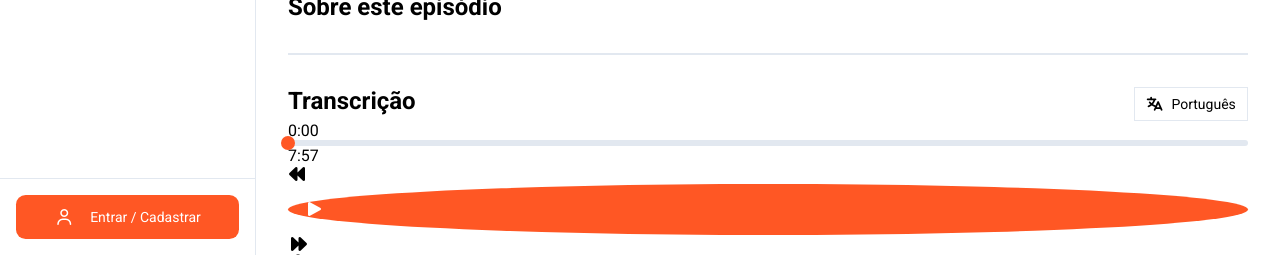
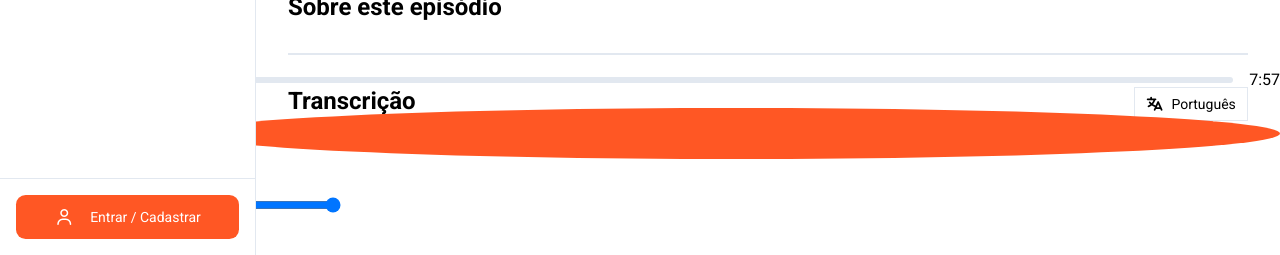
Before and after one commit to BrenoOF/PodsMath, a React (Create React App) app in the folder frontend/: page /explorar/1/1/1 in a window 1280 px wide. Shown: the part 545-800 px from the top of the page. Built offline with nearby package versions, Linux system fonts and the light colour scheme.

Commit message:
Manipulação de Audio Feita

```diff
--- a/frontend/src/components/player/Player.jsx
+++ b/frontend/src/components/player/Player.jsx
@@ -8,56 +8,6 @@ export default function TelaPlayer() {
     const navigate = useNavigate();
     const { idTema, playlistTema, idPodcast } = useParams();
     const [dadosPlayer, setDadosPlayer] = useState(null);
-
-    // States para o Player em si
-    const [pause, setPause] = useState(false);
-    const [favoritar, setFavoritar] = useState(false);
-    const [tempoAtual, setTempoAtual] = useState(0);
-    const [duracaoTotal, setDuracaoTotal] = useState(477);
-    const [arrastando, setArrastando] = useState(false);
-
-    const progresso = (tempoAtual / duracaoTotal) * 100;
-
-    const formatarTempo = (segundos) => {
-        const min = Math.floor(segundos / 60);
-        const sec = segundos % 60;
-        return `${min}:${sec < 10 ? "0" : ""}${sec}`;
-    }
-
-    const duracaoParaSegundos = (tempo) => {
-        const [min, sec] = tempo.split(":").map(Number);
-        return min * 60 + sec;
-    }
-
-    const barraRef = useRef(null);
-
-    const handleClickBarra = (e) => {
-        const barra = barraRef.current;
-        const rect = barra.getBoundingClientRect();
-
-        const clickX = e.clientX - rect.left;
-        const largura = rect.width;
-
-        const porcentagem = clickX / largura;
-
-        const novoTempo = Math.floor(porcentagem * duracaoTotal);
-
-        setTempoAtual(novoTempo);
-    };
-
-    const atualizarTempo = React.useCallback((clientX) => {
-        const barra = barraRef.current;
-        const rect = barra.getBoundingClientRect();
-
-        let posicao = clientX - rect.left;
-        let porcentagem = posicao / rect.width;
-
-        if (porcentagem < 0) porcentagem = 0;
-        if (porcentagem > 1) porcentagem = 1;
-
-        const novoTempo = Math.floor(porcentagem * duracaoTotal);
-        setTempoAtual(novoTempo);
-    }, [duracaoTotal]);
 
     // Código para Fazer a parte da transcrição
     const [menuAberto, setMenuAberto] = useState(false);
@@ -89,6 +39,75 @@ export default function TelaPlayer() {
         return () => { document.removeEventListener("pointerdown", handleClickOutside) };
     }, [menuAberto]);
 
+    // States para o Player em si
+    const [favoritar, setFavoritar] = useState(false);
+    const [tocando, setTocando] = useState(false);
+    const [volume, setVolume] = useState(1);
+
+    const [tempoAtual, setTempoAtual] = useState(0);
+    const [duracaoTotal, setDuracaoTotal] = useState(477);
+
+    const [arrastando, setArrastando] = useState(false);
+
+    const audioRef = useRef(null);
+    const barraRef = useRef(null);
+
+    const progresso = (tempoAtual / duracaoTotal) * 100 || 0;
+
+    const formatarTempo = (s) => {
+        const m = Math.floor(s / 60);
+        const sec = Math.floor(s % 60).toString().padStart(2, "0");
+        return `${m}:${sec}`;
+    };
+
+    // Pause
+    const togglePlay = () => {
+        const audio = audioRef.current;
+        if (audio.paused) {
+            audio.play();
+            setTocando(true);
+        } else {
+            audio.pause();
+            setTocando(false);
+        }
+    };
+    // Volume
+    const iconeVolume = () => {
+        if (volume === 0) return "fa-volume-xmark";
+        if (volume <= 0.5) return "fa-volume-low";
+        return "fa-volume-high";
+    };
+    const alterarVolume = (valor) => {
+        const novoVolume = Math.min(Math.max(valor, 0), 1);
+        setVolume(novoVolume);
+    };
+    // Avançar pela Barra
+    const handleClickBarra = (e) => {
+        const rect = barraRef.current.getBoundingClientRect();
+
+        const porcentagem = (e.clientX - rect.left) / rect.width;
+        const novoTempo = porcentagem * duracaoTotal;
+
+        audioRef.current.currentTime = novoTempo;
+        setTempoAtual(novoTempo);
+    };
+
+    const atualizarTempo = React.useCallback((clientX) => {
+        const barra = barraRef.current;
+        const rect = barra.getBoundingClientRect();
+
+        let posicao = clientX - rect.left;
+        let porcentagem = posicao / rect.width;
+
+        if (porcentagem < 0) porcentagem = 0;
+        if (porcentagem > 1) porcentagem = 1;
+
+        const novoTempo = Math.floor(porcentagem * duracaoTotal);
+        audioRef.current.currentTime = novoTempo;
+        setTempoAtual(novoTempo);
+    }, [duracaoTotal]);
+
+    // Carregar dados do Podcast
     useEffect(() => {
         const carregarDados = async () => {
             try {
@@ -104,7 +123,6 @@ export default function TelaPlayer() {
                 );
                 if (episodio) {
                     setDadosPlayer(episodio);
-                    setDuracaoTotal(duracaoParaSegundos(episodio.duracao));
                 }
             } catch (error) {
                 console.error("Erro ao carregar dados", error);
@@ -113,35 +131,46 @@ export default function TelaPlayer() {
         carregarDados();
     }, [idTema, playlistTema, idPodcast]);
 
-    // Simular passagem de tempo
+    // Tocar Audio
     useEffect(() => {
-        let intervalo;
+        const audio = audioRef.current;
 
-        if (pause) {
-            intervalo = setInterval(() => {
-                setTempoAtual((prev) => {
-                    if (prev >= duracaoTotal) {
-                        clearInterval(intervalo);
-                        setPause(false);
-                        return duracaoTotal;
-                    }
-                    return prev + 1;
-                });
-            }, 1000);
-        }
-
-        return () => clearInterval(intervalo);
-    }, [pause, duracaoTotal]);
-
-    useEffect(() => {
-        const moverMouse = (e) => {
-            if (!arrastando) return;
-            atualizarTempo(e.clientX);
+        const atualizarTempo = () => {
+            setTempoAtual(audio.currentTime);
         };
 
-        const pararArrastar = () => {
-            setArrastando(false);
+        const carregarDuracao = () => {
+            setDuracaoTotal(Math.floor(audio.duration));
         };
+
+        const terminouAudio = () => {
+            setTocando(false);
+        };
+
+        audio.addEventListener("timeupdate", atualizarTempo);
+        audio.addEventListener("loadedmetadata", carregarDuracao);
+        audio.addEventListener("ended", terminouAudio);
+
+        return () => {
+            audio.removeEventListener("timeupdate", atualizarTempo);
+            audio.removeEventListener("loadedmetadata", carregarDuracao);
+            audio.removeEventListener("ended", terminouAudio);
+        };
+    }, []);
+
+    // Controle de Volume
+    useEffect(() => {
+        if (audioRef.current) {
+            audioRef.current.volume = volume;
+        }
+    }, [volume]);
+
+    // Fazer o click arrastar do mouse na barra de progesso funcione
+    useEffect(() => {
+        if (!arrastando) return;
+
+        const moverMouse = (e) => atualizarTempo(e.clientX);
+        const pararArrastar = () => setArrastando(false);
 
         document.addEventListener("mousemove", moverMouse);
         document.addEventListener("mouseup", pararArrastar);
@@ -152,8 +181,27 @@ export default function TelaPlayer() {
         };
     }, [arrastando, atualizarTempo]);
 
+    // Deixar a Barra de Progresso em 60fps
+    useEffect(() => {
+        let frame;
+
+        const atualizar = () => {
+            if (audioRef.current) {
+                setTempoAtual(audioRef.current.currentTime);
+            }
+            frame = requestAnimationFrame(atualizar);
+        };
+
+        frame = requestAnimationFrame(atualizar);
+
+        return () => cancelAnimationFrame(frame);
+    }, []);
+
     return (
         <div className={Style.containerPlayer}>
+            {/* Audio do Podcast */}
+            <audio ref={audioRef} src="/audio/teste.mp3"></audio>
+            {/* Apresentção do Podcast */}
             <div className={Style.btnVoltar} onClick={() => { navigate(-1) }}>
                 <i className="fa-solid fa-angle-left"></i>
                 <p>Voltar</p>
@@ -219,8 +267,8 @@ export default function TelaPlayer() {
                     {/* Parte onde aparecerá a transcrição */}
                 </div>
             </div>
-            <div>
-                <div>
+            <div className={Style.containerTocador}>
+                <div className={Style.barraAudio}>
                     <p>{formatarTempo(tempoAtual)}</p>
                     {/* Barra de Progresso */}
                     <div className={Style.barraProgresso} onClick={handleClickBarra}
@@ -230,39 +278,58 @@ export default function TelaPlayer() {
                         <div className={Style.progresso} style={{ width: `${progresso}%` }}></div>
                         {/* Bolinha da Barra */}
                         <div className={Style.thumb} style={{ left: `${progresso}%` }}
-                            onMouseDown={() => setArrastando(true)}
+                            onMouseDown={(e) => {
+                                e.stopPropagation();
+                                setArrastando(true);
+                            }}
                         ></div>
                     </div>
                     {/*  */}
                     <p>{formatarTempo(duracaoTotal)}</p>
                 </div>
-                <div>
-                    <div>
+                <div className={Style.divParteBaixoTocador}>
+                    <div className={Style.menuManipulacaoAudio}>
                         <i className="fa-solid fa-backward"
-                            onClick={() => setTempoAtual((t) => Math.max(t - 10, 0))}
+                            onClick={() => {
+                                audioRef.current.currentTime = Math.max(
+                                    audioRef.current.currentTime - 10,
+                                    0
+                                );
+                            }}
                         ></i>
                         <div className={Style.divIconPlay}
-                            onClick={() => { setPause(!pause) }}
+                            onClick={togglePlay}
                         >
-                            {!pause ? (
+                            {!tocando ? (
                                 <i className="fa-solid fa-play"></i>
                             ) : (
                                 <i className="fa-solid fa-pause"></i>
                             )}
                         </div>
                         <i className="fa-solid fa-forward"
-                            onClick={() => setTempoAtual((t) => Math.min(t + 10, duracaoTotal))}
+                            onClick={() => {
+                                audioRef.current.currentTime = Math.min(
+                                    audioRef.current.currentTime + 10,
+                                    duracaoTotal
+                                );
+                            }}
                         ></i>
                     </div>
-                    <div>
+                    <div className={Style.divConfigsPlus}>
                         <i className="fa-solid fa-gear"></i>
-                        <div>
-                            <i className="fa-solid fa-volume"></i>
-                            <i className="fa-solid fa-volume-low"></i>
-                            <i className="fa-solid fa-volume-xmark"></i>
+                        <div className={Style.divVolume}>
+                            <i className={`fa-solid ${iconeVolume()}`}></i>
+                            <input
+                                type="range"
+                                min="0"
+                                max="1"
+                                step="0.01"
+                                value={volume}
+                                onChange={(e) => alterarVolume(parseFloat(e.target.value))}
+                            />
                         </div>
                         <i className="fa-solid fa-repeat"></i>
-                        <div>
+                        <div className={Style.divFavoritar}>
                             {!favoritar ? (
                                 <i className="fa-regular fa-heart"
                                     onClick={() => { setFavoritar(!favoritar) }}
--- a/frontend/src/components/player/player.module.css
+++ b/frontend/src/components/player/player.module.css
@@ -39,7 +39,7 @@
     }
 
     /* Estilos para a descrição do podcast */
-    .divDescricao{
+    .divDescricao {
         margin: 0rem 1rem;
     }
 }
@@ -81,7 +81,7 @@
     }
 
     /* Estilos para a descrição do podcast */
-    .divDescricao{
+    .divDescricao {
         margin: 0rem;
     }
 }
@@ -158,7 +158,10 @@
 }
 
 /* Estilos para a Transcrição */
-.divTranscricao {}
+.divTranscricao {
+    display: flex;
+    flex-direction: column;
+}
 
 .divTranscricaoTitulo {
     display: flex;
@@ -196,6 +199,8 @@
     border-radius: 0.8rem;
     border: solid 0.1rem var(--border-color-tema);
     box-shadow: 0px 4px 10px var(--sombra);
+
+    z-index: 100;
 }
 
 .opcaoIdioma {
@@ -213,29 +218,53 @@
 }
 
 /* Estilos para a manipulação de podcast */
-.barraProgresso{
-    position:relative;
-    width:100%;
-    height:6px;
-    background-color:var(--border-color-tema);
-    border-radius:10px;
-    cursor:pointer;
+.containerTocador {
+    position: fixed;
+    right: 0;
+    bottom: 0;
+    display: flex;
+    flex-direction: column;
+    width: 85%;
+    z-index: 50;
 }
 
-.progresso{
-    height:100%;
+.barraAudio {
+    display: flex;
+    flex-direction: row;
+    align-items: center;
+    gap: 1rem;
+}
+
+.barraProgresso {
+    position: relative;
+    width: 100%;
+    height: 6px;
+    background-color: var(--border-color-tema);
+    border-radius: 10px;
+    cursor: pointer;
+}
+
+.progresso {
+    height: 100%;
     background-color: var(--cor-laranja-escuro);
 }
 
-.thumb{
-    position:absolute;
-    top:50%;
-    transform:translate(-50%,-50%);
-    width:14px;
-    height:14px;
-    border-radius:50%;
-    background-color:var(--cor-laranja-escuro);
-    cursor:pointer;
+.thumb {
+    position: absolute;
+    top: 50%;
+    transform: translate(-50%, -50%);
+    width: 14px;
+    height: 14px;
+    border-radius: 50%;
+    background-color: var(--cor-laranja-escuro);
+    cursor: pointer;
+}
+
+.divParteBaixoTocador {}
+
+.menuManipulacaoAudio {}
+.menuManipulacaoAudio>i{
+    cursor: pointer;
 }
 
 .divIconPlay {
@@ -251,3 +280,9 @@
     transform: scale(1.01);
     background-color: var(--cor-laranja-escuro-hover);
 }
+
+.divConfigsPlus {}
+
+.divVolume {}
+
+.divFavoritar {}
--- a/frontend/src/components/tema/Tema.jsx
+++ b/frontend/src/components/tema/Tema.jsx
@@ -8,7 +8,6 @@ import StyleExterno from "../home/carrosseis/carrosseis.module.css";
 export default function TelaTema() {
     const navigate = useNavigate();
     const { idTema } = useParams();
-    const { playlistTema } = useParams();
     const [tituloAssunto, setTituloAssunto] = useState("");
     const [dadosTemas, setDadosTemas] = useState([]);
 
```
Also changed, not shown: 1 other file (tests, documents, lock files or other folders).
